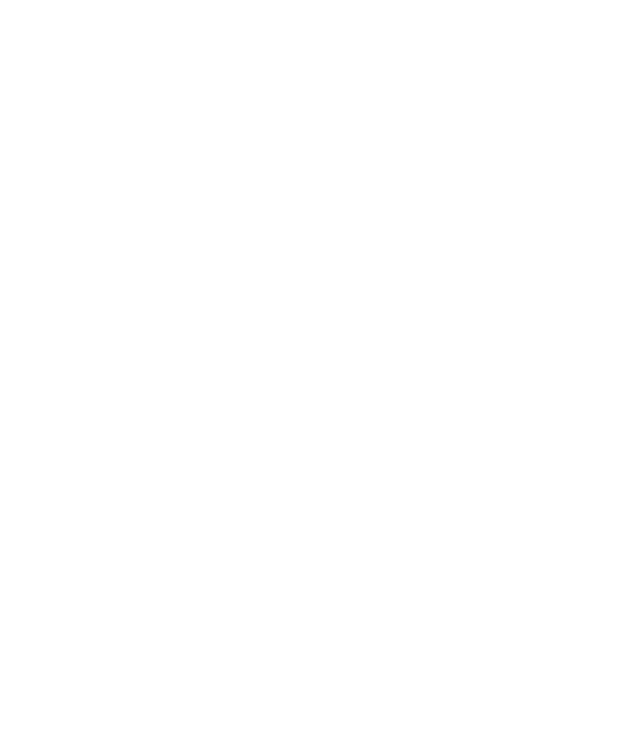
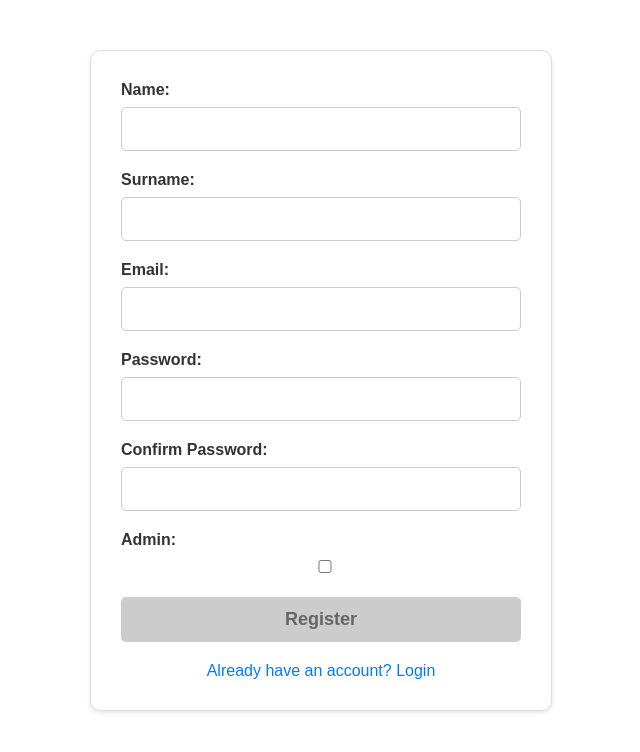
Before and after one commit to diebraga/angular-glass-lewis, an Angular app: page /register in a window 1280 px wide. Before the commit this address led to /. Shown: the top 752 px of the page, without its empty margins (319-959 px from the left). Built offline with nearby package versions, Linux system fonts and the light colour scheme.

Commit message:
register page

```diff
--- a/src/app/app.module.ts
+++ b/src/app/app.module.ts
@@ -6,14 +6,16 @@
 
 import { AppComponent } from './app.component';
 import { LoginComponent } from './login/login.component';
+import { RegisterComponent } from './register/register.component';
 
 const routes: Routes = [
   { path: '', redirectTo: '/login', pathMatch: 'full' },
   { path: 'login', component: LoginComponent },
+  { path: 'register', component: RegisterComponent },
 ];
 
 @NgModule({
-  declarations: [AppComponent, LoginComponent],
+  declarations: [AppComponent, LoginComponent, RegisterComponent],
   imports: [
     BrowserModule,
     FormsModule,
--- a/src/app/login/login.component.css
+++ b/src/app/login/login.component.css
@@ -6,6 +6,7 @@
   border-radius: 10px;
   background-color: #ffffff;
   box-shadow: 0 2px 4px rgba(0, 0, 0, 0.1);
+  font-family: Arial, Helvetica, sans-serif;
 }
 
 .form-group {
@@ -57,6 +58,11 @@
   background-color: #0056b3;
 }
 
+.btn:disabled {
+  background-color: #cccccc;
+  cursor: not-allowed;
+}
+
 .register-link {
   margin-top: 20px;
   text-align: center;
--- a/src/app/login/login.component.html
+++ b/src/app/login/login.component.html
@@ -21,7 +21,9 @@
       required
     />
   </div>
-  <button type="submit" class="btn btn-primary">Login</button>
+  <button type="submit" class="btn btn-primary" [disabled]="!isFormValid">
+    Login
+  </button>
   <div class="register-link">
     <a href="/register">Don't have an account? Register</a>
   </div>
--- a/src/app/login/login.component.ts
+++ b/src/app/login/login.component.ts
@@ -1,5 +1,4 @@
 import { Component } from '@angular/core';
-import { HttpClient, HttpHeaders } from '@angular/common/http';
 
 @Component({
   selector: 'app-login',
@@ -10,27 +9,16 @@
   email: string = '';
   password: string = '';
 
-  constructor(private http: HttpClient) {}
+  get isFormValid(): boolean {
+    return !!this.email && !!this.password;
+  }
 
   onSubmit() {
-    const headers = new HttpHeaders({
-      'Content-Type': 'application/json',
-    });
-
-    const body = JSON.stringify({
+    const body = {
       email: this.email,
       password: this.password,
-    });
+    };
 
-    this.http
-      .post(
-        'https://glass-lewis-api-git-main-diebragas-projects.vercel.app/api/signin',
-        body,
-        { headers }
-      )
-      .subscribe({
-        next: (response) => console.log(response),
-        error: (error) => console.error('There was an error!', error),
-      });
+    console.log(body);
   }
 }
--- /dev/null
+++ b/src/app/register/register.component.css
@@ -0,0 +1,85 @@
+.register-form {
+    max-width: 400px;
+    margin: 50px auto;
+    padding: 30px;
+    border: 1px solid #ddd;
+    border-radius: 10px;
+    background-color: #ffffff;
+    box-shadow: 0 2px 4px rgba(0, 0, 0, 0.1);
+    font-family: Arial, Helvetica, sans-serif;
+  }
+
+  .form-group {
+    margin-bottom: 20px;
+  }
+
+  .form-group label {
+    display: block;
+    margin-bottom: 8px;
+    font-weight: bold;
+    color: #333;
+  }
+
+  .form-control {
+    width: 100%;
+    padding: 12px;
+    font-size: 16px;
+    border: 1px solid #ccc;
+    border-radius: 5px;
+    box-sizing: border-box;
+    transition: border-color 0.3s;
+  }
+
+  .form-control:focus {
+    border-color: #007bff;
+    outline: none;
+  }
+
+  .error {
+    color: red;
+    margin-top: 5px;
+    font-size: 14px;
+  }
+
+  .btn {
+    display: block;
+    width: 100%;
+    padding: 12px;
+    font-size: 18px;
+    font-weight: bold;
+    text-align: center;
+    cursor: pointer;
+    border: none;
+    border-radius: 5px;
+    box-sizing: border-box;
+    transition: background-color 0.3s;
+  }
+
+  .btn-primary {
+    background-color: #007bff;
+    color: #fff;
+  }
+
+  .btn-primary:hover {
+    background-color: #0056b3;
+  }
+
+  .btn-primary:disabled {
+    background-color: #cccccc;
+    color: #666666;
+    cursor: not-allowed;
+  }
+
+  .login-link {
+    margin-top: 20px;
+    text-align: center;
+  }
+
+  .login-link a {
+    color: #007bff;
+    text-decoration: none;
+  }
+
+  .login-link a:hover {
+    text-decoration: underline;
+  }
--- /dev/null
+++ b/src/app/register/register.component.html
@@ -0,0 +1,76 @@
+<form (ngSubmit)="onSubmit()" class="register-form">
+  <div class="form-group">
+    <label for="name">Name:</label>
+    <input
+      type="text"
+      id="name"
+      name="name"
+      [(ngModel)]="name"
+      class="form-control"
+      required
+    />
+  </div>
+  <div class="form-group">
+    <label for="surname">Surname:</label>
+    <input
+      type="text"
+      id="surname"
+      name="surname"
+      [(ngModel)]="surname"
+      class="form-control"
+      required
+    />
+  </div>
+  <div class="form-group">
+    <label for="email">Email:</label>
+    <input
+      type="email"
+      id="email"
+      name="email"
+      [(ngModel)]="email"
+      class="form-control"
+      required
+    />
+  </div>
+  <div class="form-group">
+    <label for="password">Password:</label>
+    <input
+      type="password"
+      id="password"
+      name="password"
+      [(ngModel)]="password"
+      class="form-control"
+      required
+    />
+  </div>
+  <div class="form-group">
+    <label for="confirmPassword">Confirm Password:</label>
+    <input
+      type="password"
+      id="confirmPassword"
+      name="confirmPassword"
+      [(ngModel)]="confirmPassword"
+      class="form-control"
+      required
+    />
+    <div *ngIf="password && confirmPassword && !passwordsMatch" class="error">
+      Passwords do not match!
+    </div>
+  </div>
+  <div class="form-group">
+    <label for="isAdmin">Admin:</label>
+    <input
+      type="checkbox"
+      id="isAdmin"
+      name="isAdmin"
+      [(ngModel)]="isAdmin"
+      class="form-control"
+    />
+  </div>
+  <button type="submit" class="btn btn-primary" [disabled]="!isFormValid">
+    Register
+  </button>
+  <div class="login-link">
+    <a routerLink="/login">Already have an account? Login</a>
+  </div>
+</form>
--- /dev/null
+++ b/src/app/register/register.component.ts
@@ -0,0 +1,46 @@
+import { Component } from '@angular/core';
+
+@Component({
+  selector: 'app-register',
+  templateUrl: './register.component.html',
+  styleUrls: ['./register.component.css'],
+})
+export class RegisterComponent {
+  name: string = '';
+  surname: string = '';
+  email: string = '';
+  password: string = '';
+  confirmPassword: string = '';
+  isAdmin: boolean = false;
+
+  get passwordsMatch(): boolean {
+    return this.password === this.confirmPassword;
+  }
+
+  get isFormValid(): boolean {
+    return (
+      !!this.name &&
+      !!this.surname &&
+      !!this.email &&
+      !!this.password &&
+      !!this.confirmPassword &&
+      this.passwordsMatch
+    );
+  }
+
+  onSubmit() {
+    if (!this.isFormValid) {
+      return;
+    }
+
+    const registerData = {
+      email: this.email,
+      password: this.password,
+      name: this.name,
+      surname: this.surname,
+      isAdmin: this.isAdmin,
+    };
+
+    console.log(registerData);
+  }
+}
--- a/src/index.html
+++ b/src/index.html
@@ -1,9 +1,13 @@
-<!DOCTYPE html>
+<!doctype html>
 <html lang="en">
   <head>
     <meta charset="utf-8" />
     <title>Angular</title>
     <base href="/" />
+    <link
+      href="https://fonts.googleapis.com/css2?family=Roboto:wght@400;700&display=swap"
+      rel="stylesheet"
+    />
     <meta name="viewport" content="width=device-width, initial-scale=1" />
     <link rel="icon" type="image/x-icon" href="favicon.ico" />
   </head>
```
Also changed, not shown: 1 other file (tests, documents, lock files or other folders).
